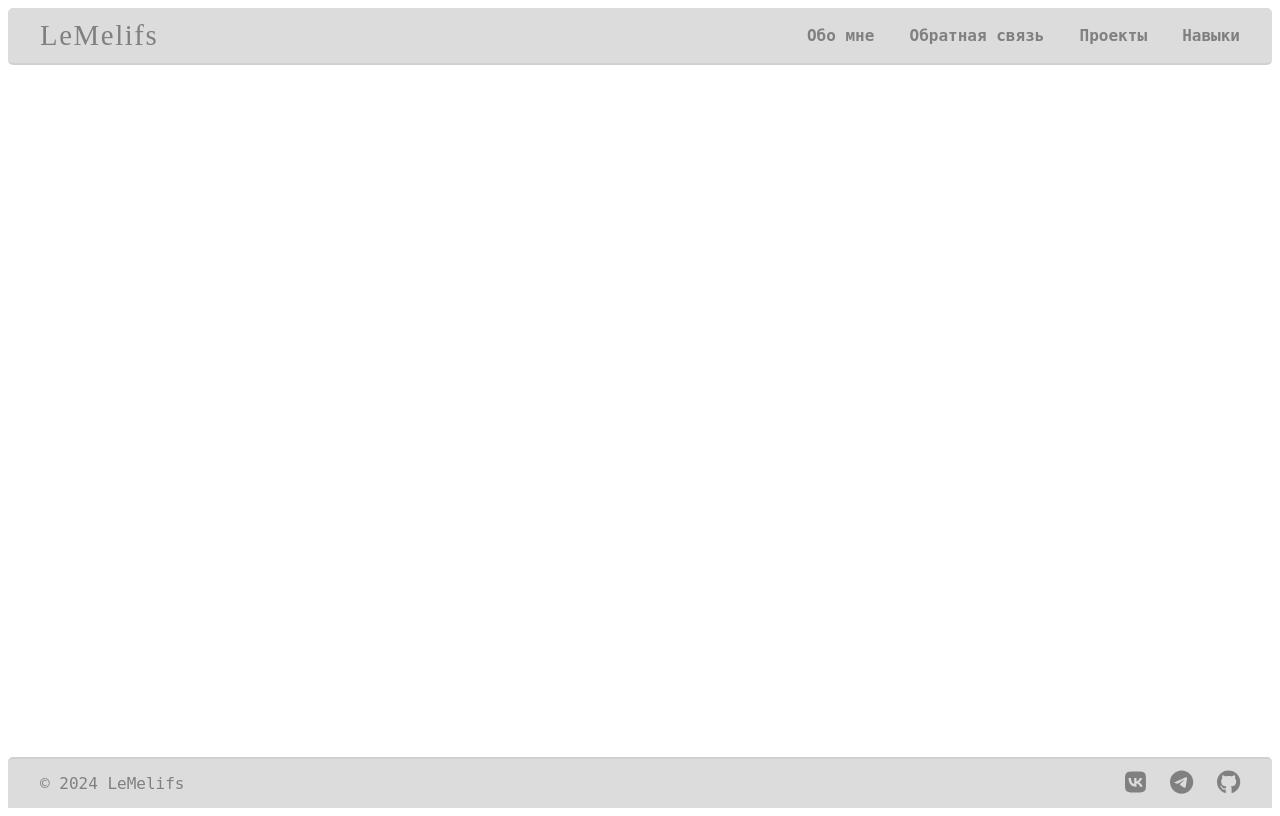
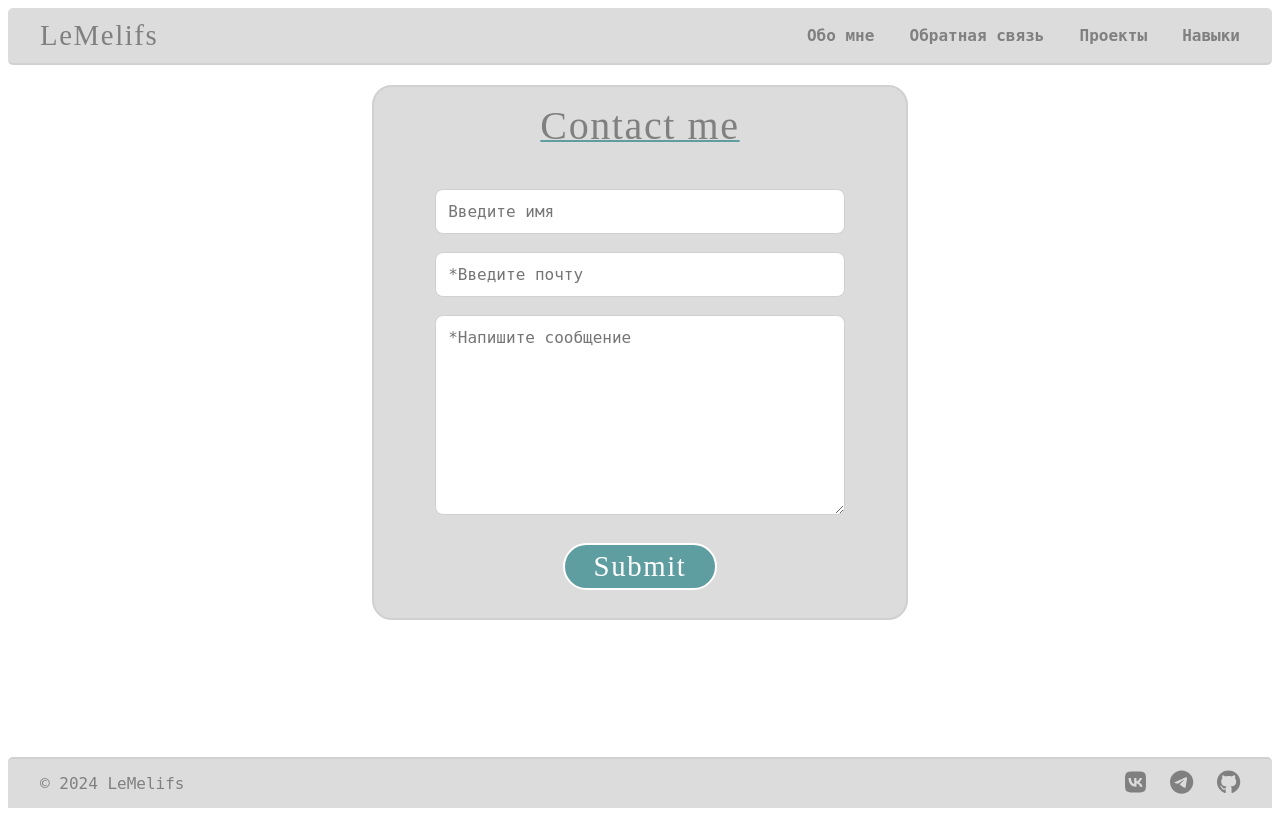
Before and after one commit to LeMelifs/Portfolio, a React (Vite) app in the folder portfolio/: page /contact in a window 1280 px wide. Built offline with nearby package versions, Linux system fonts and the light colour scheme.

Commit message:
add contacts page

```diff
--- a/portfolio/src/components/Card.tsx
+++ b/portfolio/src/components/Card.tsx
@@ -1,10 +1,10 @@
 import styled from "styled-components";
 
 
-const Card = styled.div`
+const Card = styled.div<{ width?: string }>`
   height: auto;
   border-radius: 20px;
-  width: 60vw;
+  width: ${({ width }) => width || '60vw'};;
   background-color: #DCDCDC;
   display: flex;
   border: 2px solid #d0d0d0;
--- a/portfolio/src/pages/ContactPage.tsx
+++ b/portfolio/src/pages/ContactPage.tsx
@@ -1,11 +1,173 @@
 import React from "react";
+import { useState } from 'react';
+import PageContainer from "../components/PageContainer.tsx";
+import Card from "../components/Card.tsx";
+import Title from "../components/Title.tsx";
+import styled from "styled-components";
+
+const StyledForm = styled.form`
+  display: flex;
+  flex-direction: column;
+  align-items: center;
+  justify-content: center;
+  width: 100%;
+`;
+
+const StyledInput = styled.input`
+  width: 80%;
+  padding: 12px;
+  border: 1px solid #d0d0d0;
+  border-radius: 8px;
+  box-sizing: border-box;
+  font-size: 1rem;
+  font-family: DejaVu Sans Mono, monospace;
+  transition: all 0.3s ease;
+
+  &:focus {
+    outline: none;
+    border-color: #5F9EA0;
+  }
+`;
 
 
+const StyledTextarea = styled.textarea`
+  width: 80%;
+  padding: 12px;
+  border: 1px solid #d0d0d0;
+  border-radius: 8px;
+  box-sizing: border-box;
+  font-size: 1rem;
+  font-family: DejaVu Sans Mono, monospace;
+  resize: vertical;
+  transition: all 0.3s ease;
+  min-height: 200px;
+
+  &:focus {
+    outline: none;
+    border-color: #5F9EA0;
+  }
+`;
+
+
+const StyledButton = styled.button`
+  width: 30%;
+  padding: 5px;
+  margin-top: 10px;
+  margin-bottom: 18px;
+  background-color: #5F9EA0;
+  border: solid white 2px;
+  border-radius: 30px;
+  color: #fff;
+  cursor: pointer;
+  transition: background-color 0.3s ease, transform 0.2s ease;
+  font-size: 1.8rem;
+  font-weight: normal;
+  letter-spacing: 0.1rem;
+  font-family: Brush Script MT, Brush Script Std, cursive;
+
+  &:hover {
+    background-color: #008B8B;
+  }
+
+  &:active {
+    transform: scale(0.95);
+  }
+`;
+
+const ErrorMessage = styled.p`
+  color: #DC143C;
+  font-size: 0.8rem;
+  margin: 5px 0 0;
+  width: 80%;
+  text-align: left;
+  font-family: DejaVu Sans Mono, monospace;
+`;
+
+const SuccessMessage = styled.p`
+  color: #696969;
+  font-size: 0.8rem;
+  width: 100%;
+  text-align: center;
+  font-family: DejaVu Sans Mono, monospace;
+`;
+
 const Contact: React.FC = () => {
-  return (
-      <>
-      </>
-  );
+
+    const [name, setName] = useState<string>('');
+    const [email, setEmail] = useState<string>('');
+    const [message, setMessage] = useState<string>('');
+    const [errors, setErrors] = useState<{ email?: string; message?: string }>({});
+    const [isSubmitted, setIsSubmitted] = useState<boolean>(false);
+
+    const validateEmail = (email: string): boolean => {
+        const emailRegex: RegExp = /^[^\s@]+@[^\s@]+\.[^\s@]+$/;
+        return emailRegex.test(email);
+    };
+
+    const validateForm = (): boolean => {
+        const newErrors: { email?: string; message?: string } = {};
+
+        if (!email) {
+            newErrors.email = "Поле \"Почта\" обязательно для заполнения.";
+        } else if (!validateEmail(email)) {
+            newErrors.email = "Введите корректный email.";
+        }
+
+        if (!message) {
+            newErrors.message = "Поле \"Сообщение\" обязательно для заполнения.";
+        }
+
+        setErrors(newErrors);
+        return Object.keys(newErrors).length === 0;
+    };
+
+    const handleSubmit = (e: React.FormEvent) => {
+        if (validateForm()) {
+            setName("");
+            setEmail("");
+            setMessage("");
+            setIsSubmitted(true);
+            setTimeout(() => {
+                setIsSubmitted(false);
+            }, 3000);
+        }
+        e.preventDefault();
+    }
+
+    return (
+        <PageContainer>
+            <Card width="40vw">
+                <Title>Contact me</Title>
+                <StyledForm onSubmit={handleSubmit}
+                >
+                    <StyledInput
+                        type="text"
+                        placeholder="Введите имя"
+                        value={name}
+                        onChange={(e) => setName(e.target.value)}
+                    />
+                    <br></br>
+                    <StyledInput
+                        type="email"
+                        placeholder="*Введите почту"
+                        value={email}
+                        onChange={(e) => setEmail(e.target.value)}
+                    />
+                    {errors.email && <ErrorMessage>{errors.email}</ErrorMessage>}
+                    <br></br>
+                    <StyledTextarea
+                        placeholder="*Напишите сообщение"
+                        value={message}
+                        onChange={(e) => setMessage(e.target.value)}
+                    ></StyledTextarea>
+                    {errors.message && <ErrorMessage>{errors.message}</ErrorMessage>}
+                    <br></br>
+                    <StyledButton type="submit">Submit</StyledButton>
+                </StyledForm>
+                {isSubmitted && <SuccessMessage>Спасибо! Ваше сообщение отправлено ❤</SuccessMessage>}
+            </Card>
+        </PageContainer>
+    );
 };
 
 export default Contact;
```
